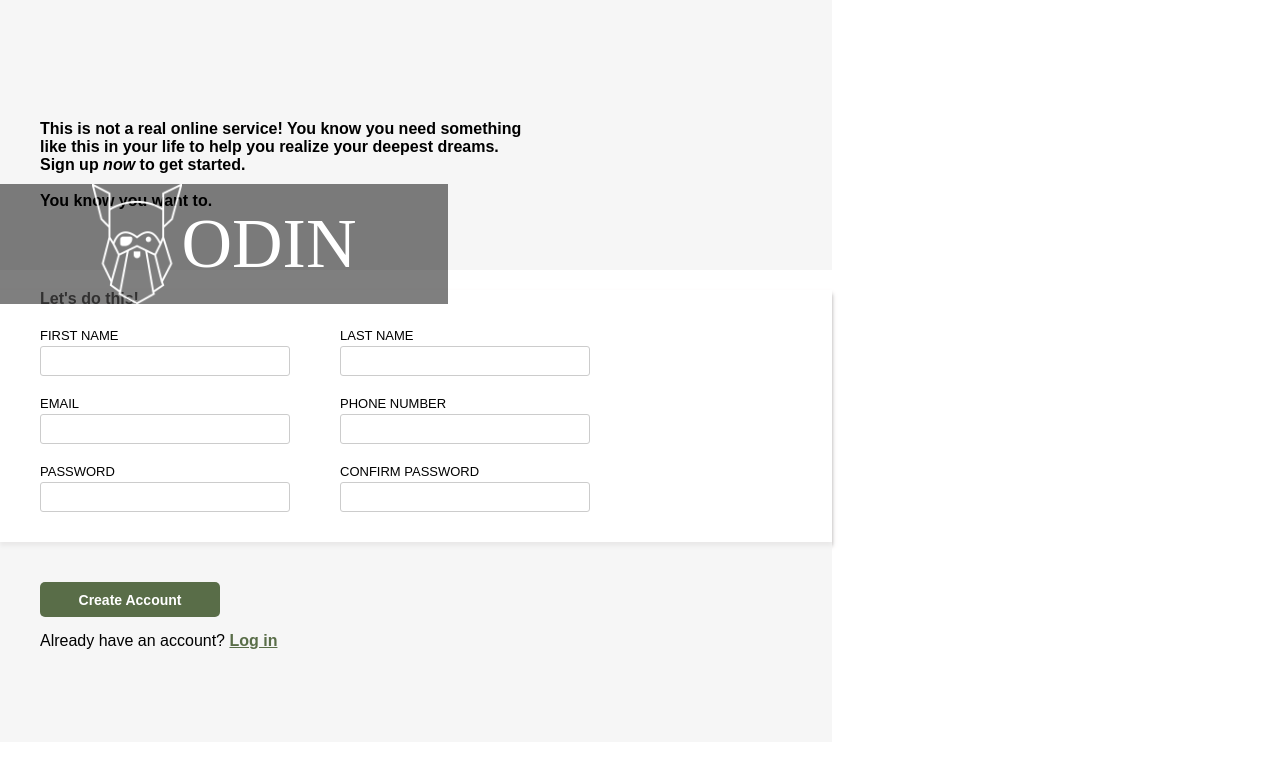
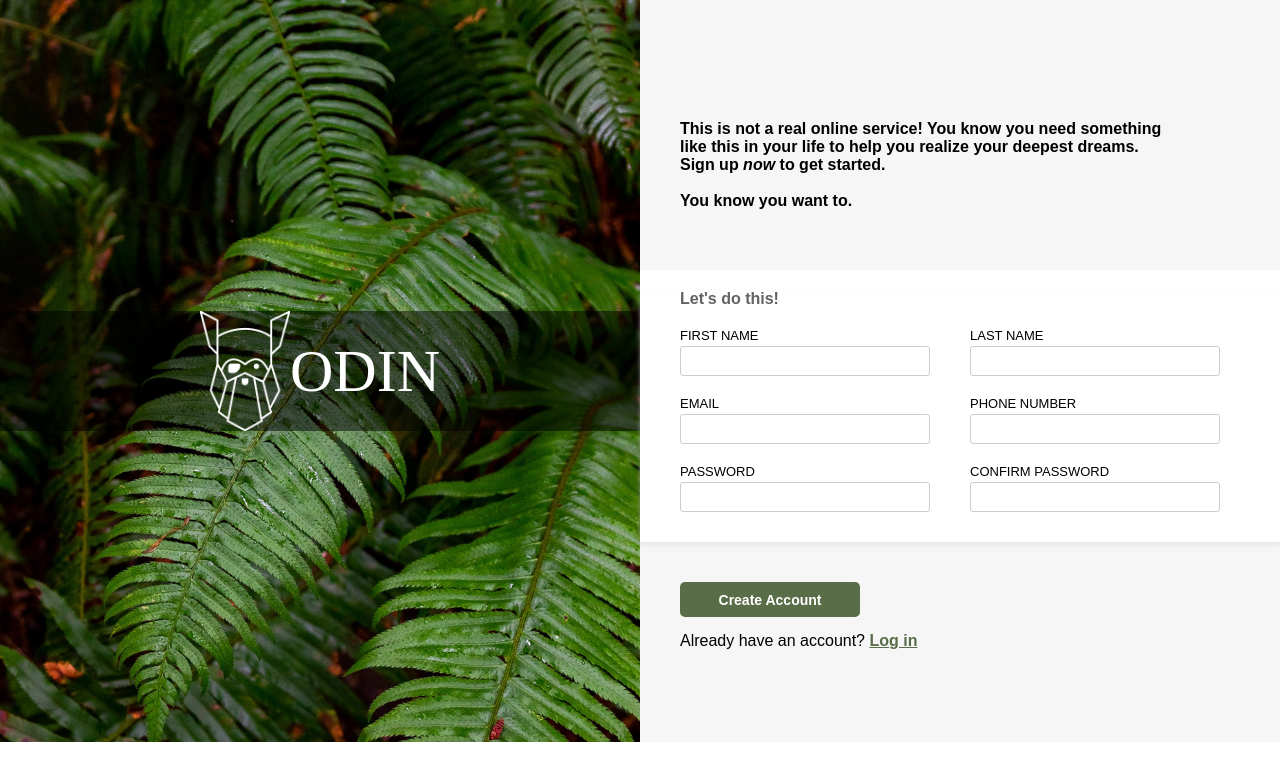
Before and after one commit to samswag01/signInForm, a plain HTML site: page index.html in a window 1280 px wide. Drawn offline with Linux system fonts and the light colour scheme; a web font is replaced by a local one.

Commit message:
updated css for adjusted image

```diff
--- a/style.css
+++ b/style.css
@@ -15,28 +15,28 @@
 	font-family: "Norse Bold";
 	font-style: normal;
 	font-weight: 300;
-	src: url("C:/BReached/Fonts/Norse/Norse-Bold.otf");
+	src: url("./fonts/Norse-Bold.otf");
+}
+
+.main {
+  display: flex;
 }
 
 .display {
-	float: left;
-	width: var(--display-width);
-	overflow: hidden;
-}
-.display__img {
+  background: url(./images/flower.jpg);
   width: 100%;
-	position: relative;
-	object-fit: contain;
+  /*height: 100vh;*/
+	background-size: cover;
+	display: flex;
+	align-items: center;
+	justify-content: center;
 }
 .display__odin {
 	display: flex;
 	align-items: center;
 	justify-content: center;
-	position: absolute;
-	top: 23%;
 	background-color: rgba(0, 0, 0, 0.5);
-	overflow: hidden;
-	width: var(--display-width);
+	width: 100%
 }
 .display__odin img {
 	width: 90px;
@@ -44,12 +44,12 @@
 .display__odin p {
 	color: #fff;
 	font-family: "Norse Bold";
-	font-size: 70px; /* Width of the ODIN beside the logo */
+	font-size: 60px; /* Width of the ODIN beside the logo */
 }
 
 .form-section {
-	float: left;
-	width: calc(100% - var(--display-width));
+	width: 100%;
+
 }
 .form-section__caption {
 	background-color: var(--caption-bg);
@@ -70,7 +70,7 @@
 }
 .form__outer {
 	display: flex;
-	gap: 50px;
+	gap: 40px;
 	padding: 10px 0;
 }
 .form__inner {
@@ -145,8 +145,20 @@ a {
 } */
 
 @media only screen and (max-width: 700px) {
+	.main {
+	  display: block;
+	  flex-direction: column;
+	}
 	.display {
-		display: none;
+		height: 40vh;
+  }
+  .display__odin img {
+	  width: 70px;
+  }
+  .display__odin p {
+	  color: #fff;
+	  font-family: "Norse Bold";
+	  font-size: 45px; /* Width of the ODIN beside the logo */
   }
   .form {
     width: 100%;
```
Lines whose indentation alone changed are shown as unchanged.
